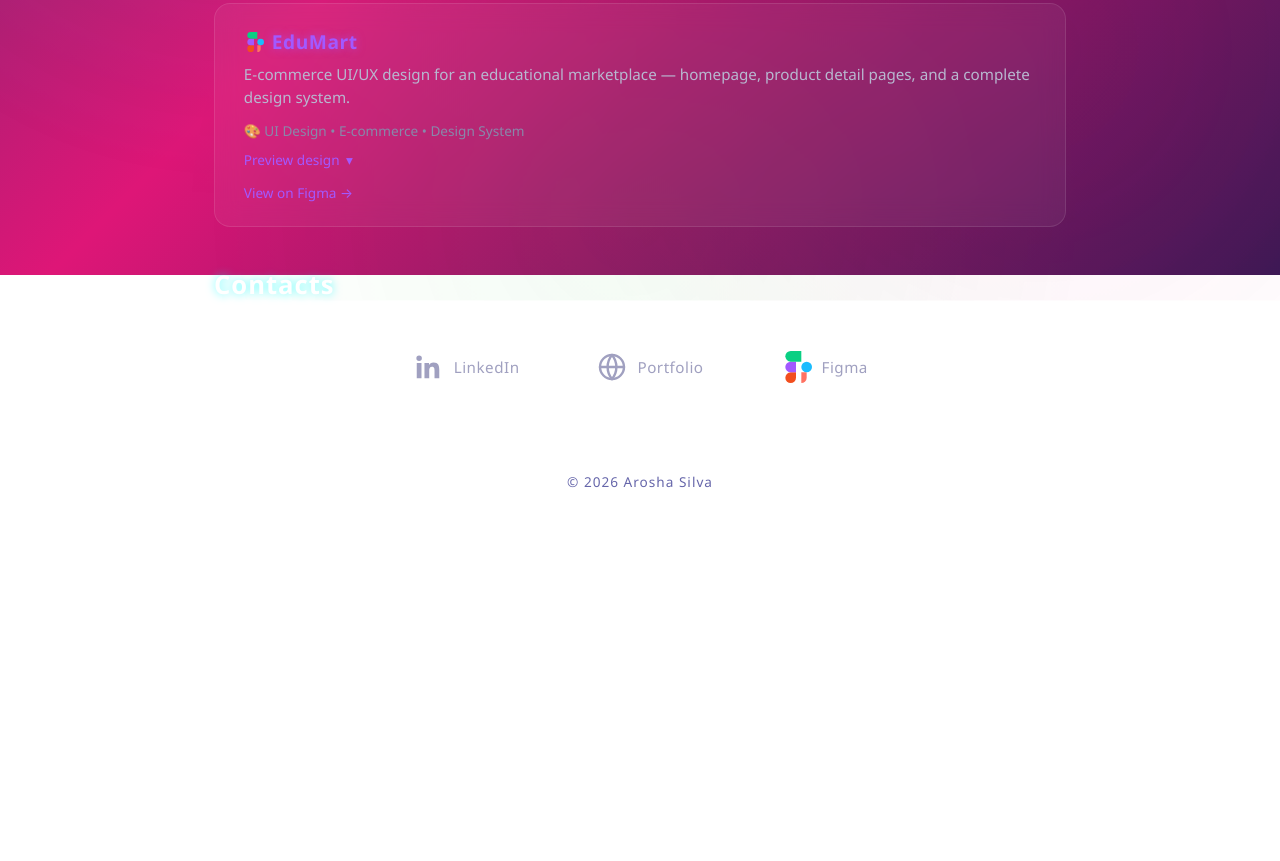
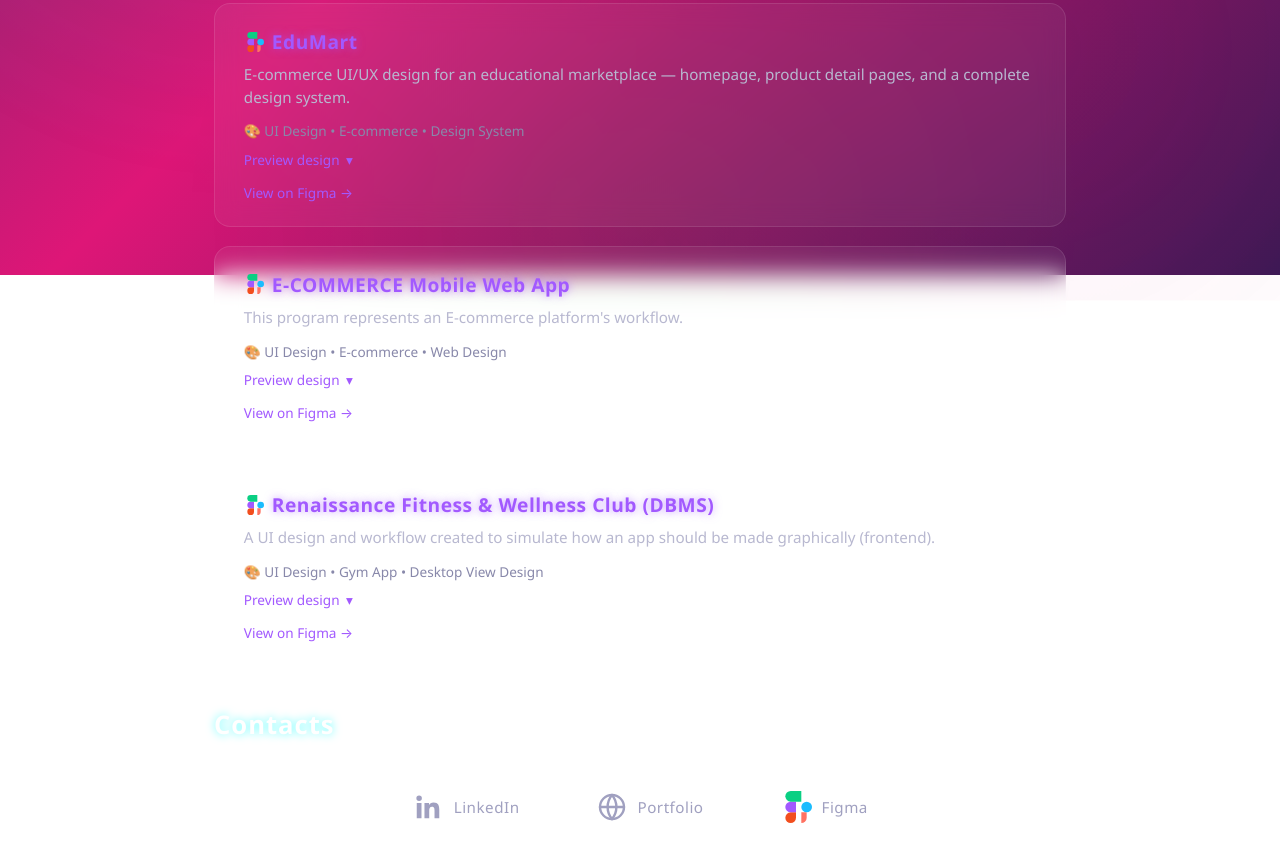
Before and after one commit to AroshaSilva/aroshasilva.github.io, a plain HTML site: page index.html in a window 1280 px wide. Shown: the part 525-1386 px from the top of the page. Before the commit the page ends 1080 px from the top, so only its background shows below. Drawn offline with Linux system fonts and the light colour scheme; no server answers.

Commit message:
Update index.html

```diff
--- a/index.html
+++ b/index.html
@@ -461,6 +461,20 @@
                 url: 'https://www.figma.com/community/file/1668505195173173916',
                 embedUrl: 'https://www.figma.com/embed?embed_host=share&url=https://www.figma.com/community/file/1668505195173173916',
                 meta: 'UI Design • E-commerce • Design System'
+            },
+            {
+                title: 'E-COMMERCE Mobile Web App',
+                description: 'This program represents an E-commerce platform\'s workflow.',
+                url: 'https://www.figma.com/community/file/1668506440282802850',
+                embedUrl: 'https://www.figma.com/embed?embed_host=share&url=https://www.figma.com/community/file/1668506440282802850',
+                meta: 'UI Design • E-commerce • Web Design'
+            },
+            {
+                title: 'Renaissance Fitness & Wellness Club (DBMS)',
+                description: 'A UI design and workflow created to simulate how an app should be made graphically (frontend).',
+                url: 'https://www.figma.com/community/file/1668507343216414373',
+                embedUrl: 'https://www.figma.com/embed?embed_host=share&url=https://www.figma.com/community/file/1668507343216414373',
+                meta: 'UI Design • Gym App • Desktop View Design'
             }
         ];
 
```
